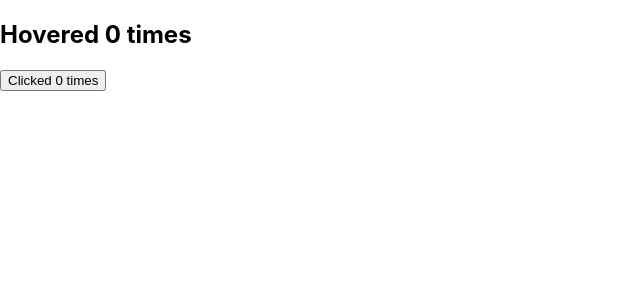
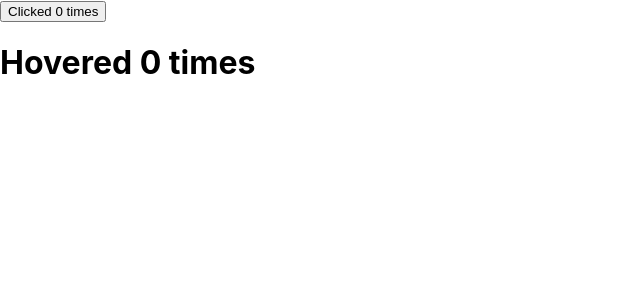
Before and after one commit to 04alexklink/react-tutorial, a React (Create React App) app: page / in a window 1280 px wide. Shown: the top 300 px of the page, without its empty margins (0-640 px from the left). Built offline with nearby package versions, Linux system fonts and the light colour scheme.

Commit message:
Higher Order Components being used to share count functionality to different count components. Keeping code DRY in Reactgit add . !

```diff
--- a/src/App.js
+++ b/src/App.js
@@ -19,6 +19,8 @@ import RefsDemo from './components/RefsDemo'
 import FocusInput from './components/FocusInput'
 import Hero from './components/Hero'
 import ErrorBoundary from './components/ErrorBoundary'
+import ClickCounter2 from './components/ClickCounter2'
+import HoverCounter2 from './components/HoverCounter2'
 import ParentForHoverAndClick from './components/ParentForHoverAndClick'
 function App() {
   return (
@@ -56,9 +58,9 @@ function App() {
       <ErrorBoundary>
       <Hero heroName={'Joker'}></Hero>
       </ErrorBoundary> */}
-      {/* <ClickCounter></ClickCounter>
-      <HoverCounter></HoverCounter> */}
-      <ParentForHoverAndClick/>
+      <ClickCounter2></ClickCounter2>
+      <HoverCounter2></HoverCounter2>
+      {/* <ParentForHoverAndClick/> */}
     </div>
   );
 }
--- /dev/null
+++ b/src/components/ClickCounter2.js
@@ -0,0 +1,14 @@
+import React, { Component } from 'react'
+import withCounter from './withCounter'
+class ClickCounter2 extends Component {
+
+    render() {
+        return (
+            <div>
+              <button onClick={() => this.props.incrementCount()}> Clicked {this.props.count} times</button>
+            </div>
+        )
+    }
+}
+
+export default withCounter(ClickCounter2)
--- /dev/null
+++ b/src/components/HoverCounter2.js
@@ -0,0 +1,15 @@
+import React, { Component } from 'react'
+import withCounter from './withCounter'
+
+class HoverCounter2 extends Component {
+
+    render() {
+        return (
+            <div>
+             <h1 onMouseOver={() => this.props.incrementCount()}> Hovered {this.props.count} times</h1>
+            </div>
+        )
+    }
+}
+
+export default withCounter(HoverCounter2)
--- /dev/null
+++ b/src/components/withCounter.js
@@ -0,0 +1,26 @@
+import React from 'react'
+
+const withCounter = (WrappedComponent) => {
+  class WithCounter extends React.Component {
+    constructor(props) {
+        super(props)
+
+        this.state = {
+          count: 0
+        }
+    }
+
+    incrementCount = () => {
+      this.setState((prevState) => {
+        return {count: prevState.count + 1}
+      })
+    }
+
+    render() {
+      return <WrappedComponent count={this.state.count} incrementCount={this.incrementCount}/>
+    }
+  }
+  return WithCounter
+}
+
+export default withCounter
```
